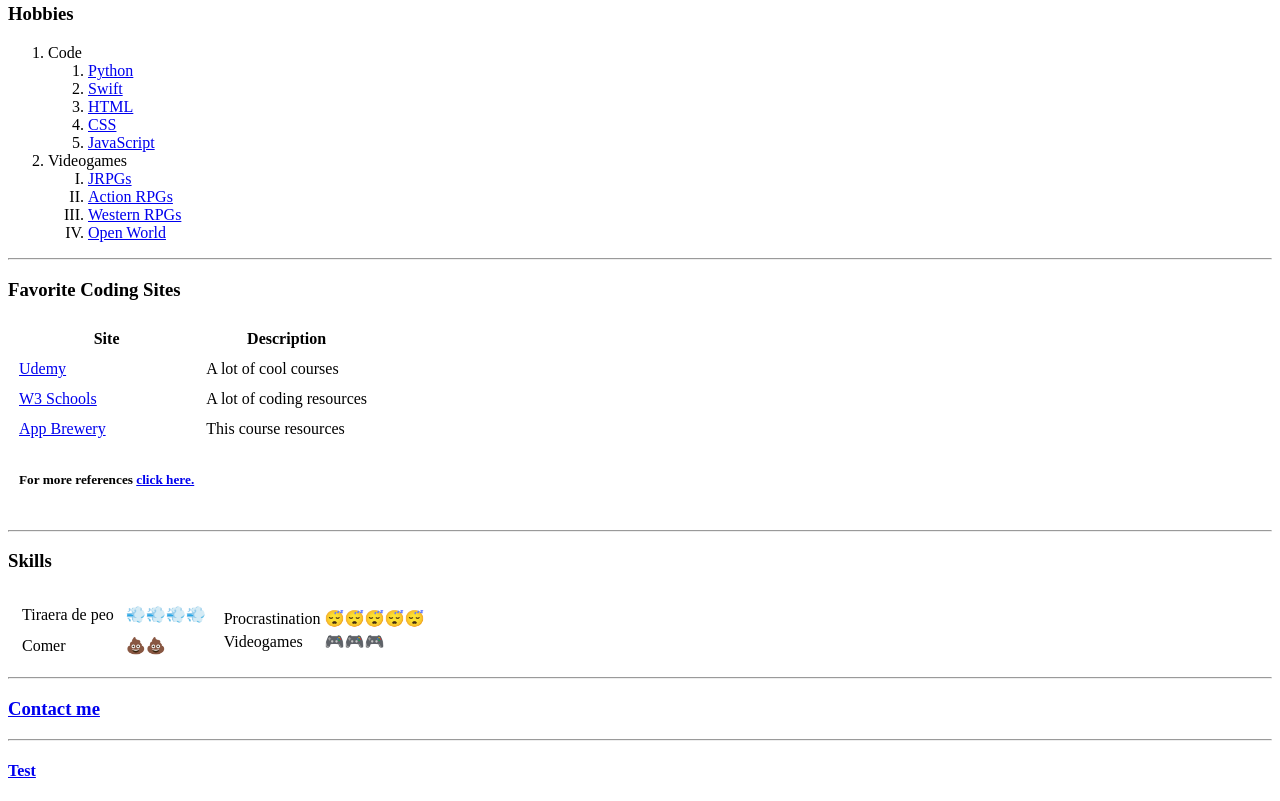
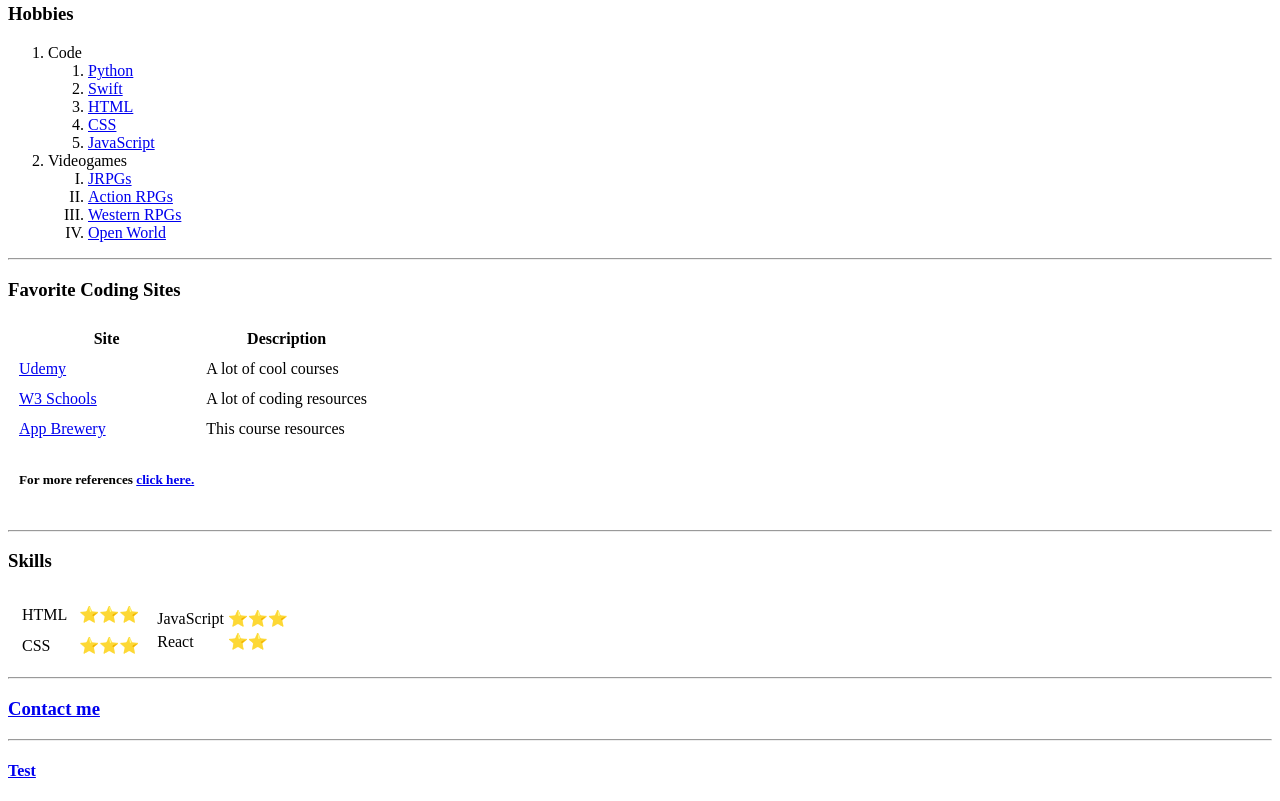
Before and after one commit to nadielotiene/cv, a plain HTML site: page index.html in a window 1280 px wide. Shown: the part 711-1512 px from the top of the page. Drawn offline with Linux system fonts and the light colour scheme.

Commit message:
changed skills

```diff
--- a/index.html
+++ b/index.html
@@ -89,24 +89,24 @@
         <td>
           <table cellspacing="10">
             <tr>
-              <td>Tiraera de peo</td>
-              <td>💨💨💨💨</td>
+              <td>HTML</td>
+              <td>⭐️⭐️⭐️</td>
             </tr>
             <tr>
-              <td>Comer</td>
-              <td>💩💩</td>
+              <td>CSS</td>
+              <td>⭐️⭐️⭐️</td>
             </tr>
           </table>
         </td>
         <td>
           <table celspacing="10">
             <tr>
-              <td>Procrastination</td>
-              <td>😴😴😴😴😴</td>
+              <td>JavaScript</td>
+              <td>⭐️⭐️⭐️</td>
             </tr>
             <tr>
-              <td>Videogames</td>
-              <td>🎮🎮🎮</td>
+              <td>React</td>
+              <td>⭐️⭐️</td>
             </tr>
           </table>
         </td>
```
